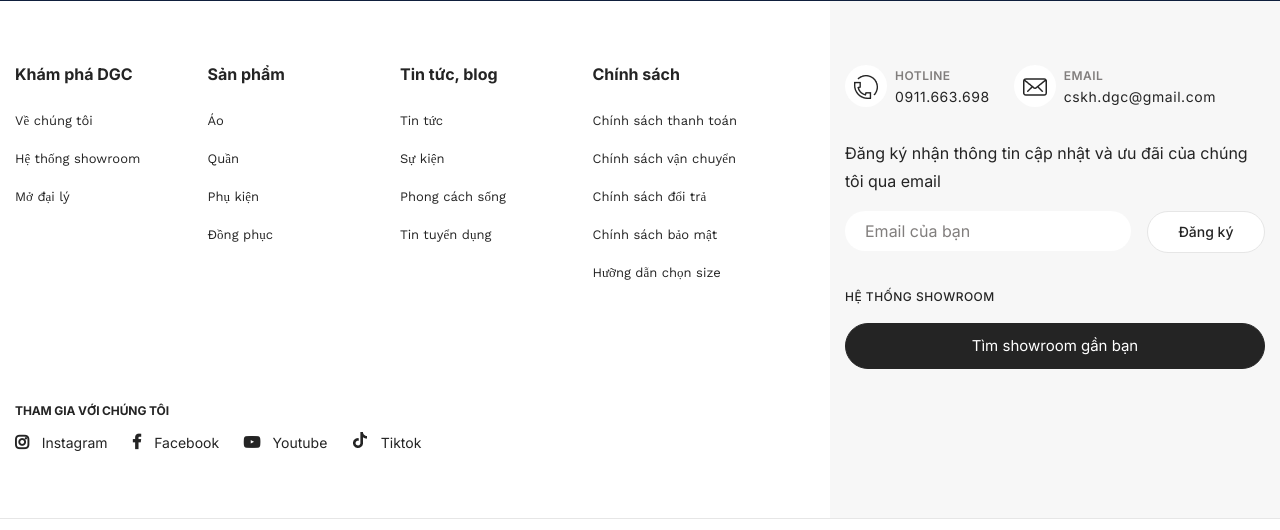
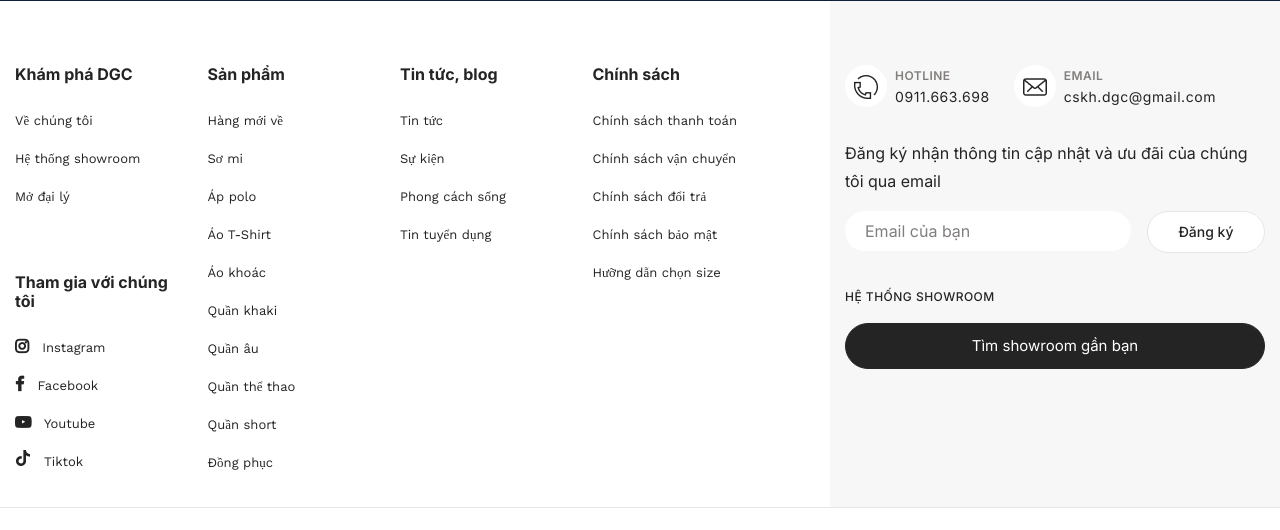
Before and after one commit to Tuanh4198/UI-Design, a PHP site: page /dgcselection.html in a window 1280 px wide. Shown: the part 5134-5664 px from the top of the page. Run offline with PHP 8.4, Linux system fonts and the light colour scheme.

Commit message:
update 20/09/2021

```diff
--- a/dgcselection.html
+++ b/dgcselection.html
@@ -1417,14 +1417,37 @@
                                     <li><a href=" # ">Mở đại lý</a></li>
                                 </ul>
                             </div>
+                            <div class=" footer-link-content collapsible social-profile ">
+                                <h3 class=" footer-title ">Tham gia với chúng tôi <span class=" collapsible-tab "></span></h3>
+                                <ul class="link-list list-unstyled collapsible-content">
+                                    <li class="social-item">
+                                        <a href="#" class="social-link"><span class="fa fa-instagram"></span> Instagram</a>
+                                    </li>
+                                    <li class="social-item">
+                                        <a href="#" class="social-link"><span class="fa fa-facebook"></span> Facebook</a>
+                                    </li>
+                                    <li class="social-item">
+                                        <a href="#" class="social-link"><span class="fa fa-youtube-play"></span> Youtube</a>
+                                    </li>
+                                    <li class="social-item">
+                                        <a href="#" class="social-link"><span><img src="./images/homedgc/tiktok.png" alt=""></span> Tiktok</a>
+                                    </li>
+                                </ul>
+                            </div>
                         </div>
                         <div class=" col-xl-3 col-lg-3 col-md-6 col-sm-6 col-12 footer-link ">
                             <div class=" footer-link-content collapsible ">
                                 <h3 class=" footer-title ">Sản phẩm <span class=" collapsible-tab "></span></h3>
                                 <ul class=" link-list list-unstyled collapsible-content ">
-                                    <li><a href=" # ">Áo</a></li>
-                                    <li><a href=" # ">Quần</a></li>
-                                    <li><a href=" # ">Phụ kiện</a></li>
+                                    <li><a href=" # ">Hàng mới về</a></li>
+                                    <li><a href=" # ">Sơ mi</a></li>
+                                    <li><a href=" # ">Áp polo</a></li>
+                                    <li><a href=" # ">Áo T-Shirt</a></li>
+                                    <li><a href=" # ">Áo khoác</a></li>
+                                    <li><a href=" # ">Quần khaki</a></li>
+                                    <li><a href=" # ">Quần âu</a></li>
+                                    <li><a href=" # ">Quần thể thao</a></li>
+                                    <li><a href=" # ">Quần short</a></li>
                                     <li><a href=" # ">Đồng phục</a></li>
                                 </ul>
                             </div>
@@ -1451,23 +1474,6 @@
                                     <li><a href=" # ">Hưỡng dẫn chọn size</a></li>
                                 </ul>
                             </div>
-                        </div>
-                        <div class="col-12 footer-social">
-                            <div class="social-title">Tham gia với chúng tôi</div>
-                            <ul class="social-profile list-unstyled">
-                                <li class="social-item">
-                                    <a href="#" class="social-link"><span class="fa fa-instagram"></span> Instagram</a>
-                                </li>
-                                <li class="social-item">
-                                    <a href="#" class="social-link"><span class="fa fa-facebook"></span> Facebook</a>
-                                </li>
-                                <li class="social-item">
-                                    <a href="#" class="social-link"><span class="fa fa-youtube-play"></span> Youtube</a>
-                                </li>
-                                <li class="social-item">
-                                    <a href="#" class="social-link"><span><img src="./images/homedgc/tiktok.png" alt=""></span> Tiktok</a>
-                                </li>
-                            </ul>
                         </div>
                     </div>
                 </div>
--- a/style/pages/_aboutus.less
+++ b/style/pages/_aboutus.less
@@ -466,6 +466,8 @@
 		.main-slide {
 			max-width: 1000px;
 			margin-left: 15px;
+			position: relative;
+			overflow: hidden;
 
 			.item {
 				img {
```
Also changed, not shown: style/dgcselection.com.vn/_footer.less (+20 -16 lines), style/heradg.com.vn/_home1.less (+5 -5 lines), style/pages/style.css, style/pages/style_v2.css.
